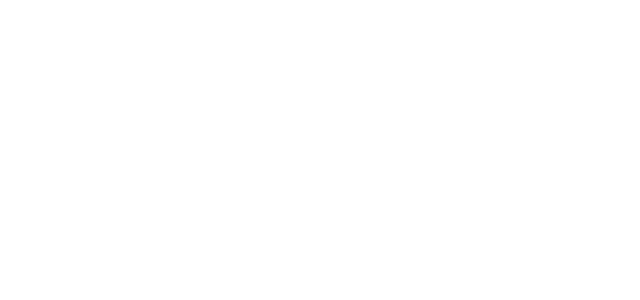
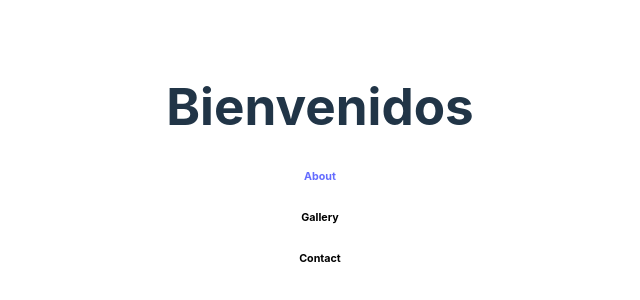
Before and after one commit to jlcarrascof/React-Lectures, a React (Vite) app in the folder react-routing/: page / in a window 1280 px wide. Shown: the part 232-532 px from the top of the page, without its empty margins (320-960 px from the left). Built offline with nearby package versions, Linux system fonts and the light colour scheme.

Commit message:
Configure the routes

```diff
--- a/react-routing/src/App.jsx
+++ b/react-routing/src/App.jsx
@@ -9,7 +9,14 @@ import Gallery from './components/Gallery'
 
 function App() {
 
-  return
+  return <div className="App">
+    <Routes>
+      <Route path="/" element={<Home />} />
+      <Route path="/about" element={<About />} />
+      <Route path="/contact" element={<Contact />} />
+      <Route path="/gallery" element={<Gallery />} />
+    </Routes>
+  </div>
 }
 
 export default App
```
